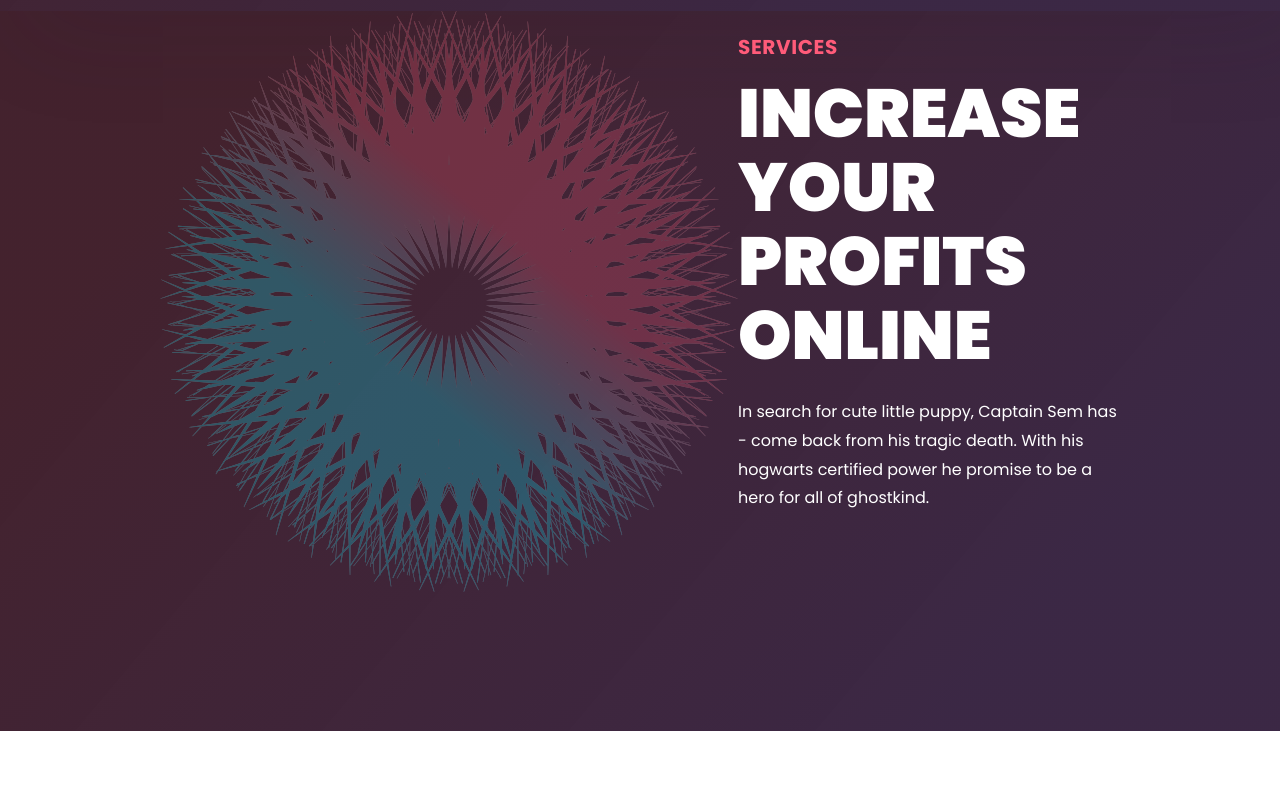
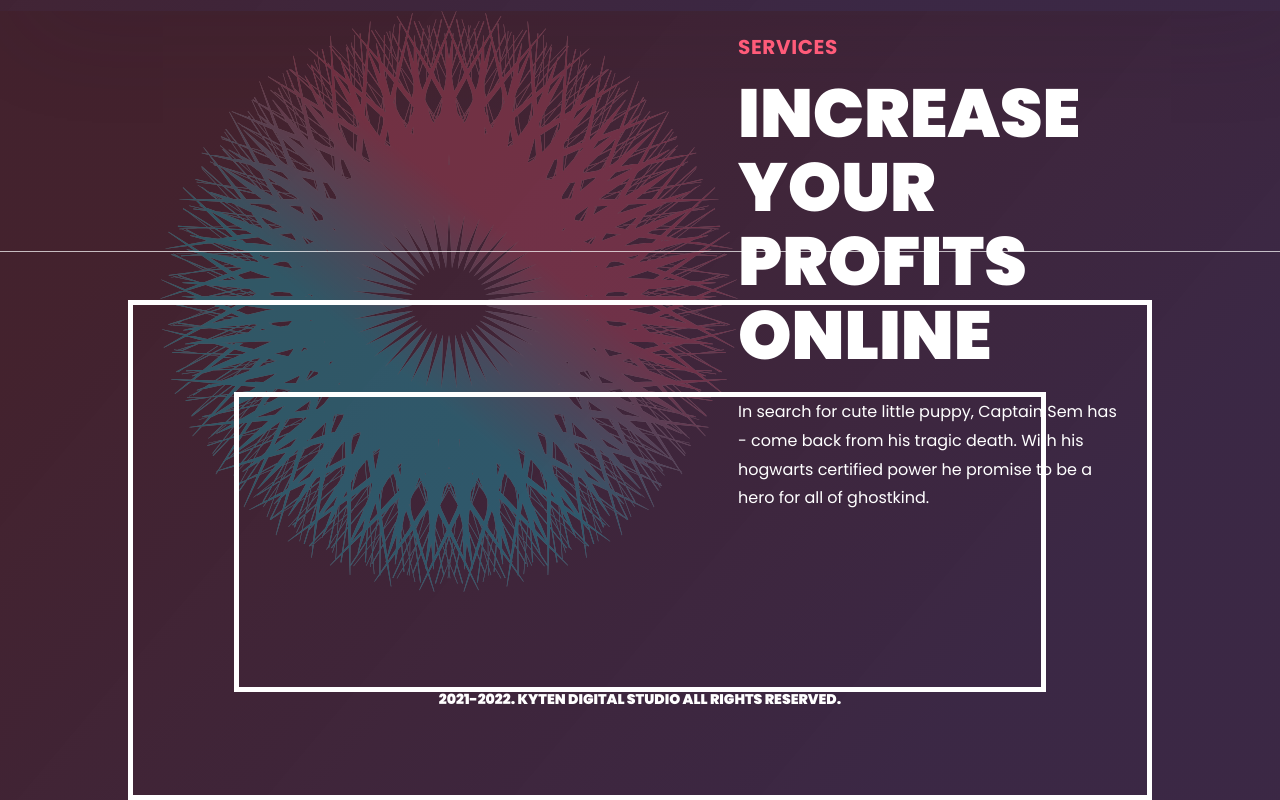
Before and after one commit to KaytenDigitalStudio/kytenagency, a React (Create React App) app: page / in a window 1280 px wide. Shown: the part 789-1589 px from the top of the page. Before the commit the page ends 1520 px from the top, so only its background shows below. Built offline with nearby package versions, Linux system fonts and the light colour scheme.

Commit message:
added footer element

```diff
--- a/src/components/App.jsx
+++ b/src/components/App.jsx
@@ -2,6 +2,7 @@ import React from 'react';
 import classes from '../styles/App.module.scss';
 import Header from './Header/Header';
 import Content from './Content/Content';
+import Footer from './Footer/Footer';
 
 function App() {
   return (
@@ -10,6 +11,7 @@ function App() {
       <div className={classes.wrapper}>
         <Content />
       </div>
+      <Footer />
     </main>
   );
 }
--- /dev/null
+++ b/src/components/Footer/Footer.jsx
@@ -0,0 +1,21 @@
+import React from 'react';
+import classes from '../../styles/Footer.module.scss';
+
+function Footer() {
+  return (
+    <div className={classes.footer} id='footer'>
+      <div className={classes.body}>
+
+       <div className={classes.contactForm}>
+           <div className={classes.mail}></div>
+           <div className={classes.info}></div>
+       </div>
+       <div className={classes.allRights}>2021-2022. Kyten Digital Studio All rights reserved.</div>
+
+
+      </div>
+    </div>
+  );
+}
+
+export default Footer;
--- /dev/null
+++ b/src/styles/Footer.module.scss
@@ -0,0 +1,34 @@
+@use 'variables/colors';
+@import './mixins/texts';
+
+.footer{
+  background-color: 360B1A;
+  border-top: 1px solid rgb(255, 255, 255, 0.7);
+  width: 100vw;
+  height: auto;
+  margin-top: 15rem;
+  padding-top: 3rem;
+  display: flex;
+  justify-content: center;
+  align-items: center;
+
+  .body{
+    border: 5px solid white;
+    width: 80%;
+    height: 500px;
+    display: flex;
+    flex-direction: column;
+    justify-content: center;
+    align-items: center;
+
+    .contactForm{
+      border: 5px solid white;
+    width: 80%;
+    height: 300px;
+    display: flex;
+    }
+    .allRights{
+      @include footer-allRights-text(14px)
+    }
+  }
+}
--- a/src/styles/Header.module.scss
+++ b/src/styles/Header.module.scss
@@ -87,11 +87,10 @@
           display: none;
           background-color: colors.$red-pink;
           width: 100%;
-          height: 4px;
+          height: 3.5px;
           position: absolute;
           transform-origin: left;
           margin: 0 0 0 35px;
-          border-radius: 3px;
         }
         .navText:hover::after {
          display: block;
--- a/src/styles/mixins/_texts.scss
+++ b/src/styles/mixins/_texts.scss
@@ -89,3 +89,17 @@
   text-transform: uppercase;
   color: colors.$white;
 }
+
+@mixin footer-allRights-text($fontSize) {
+  font-family: Poppins;
+  font-style: normal;
+  font-weight: 900;
+  font-size: $fontSize;
+  line-height: 109%;
+  /* or 74px */
+  display: flex;
+  align-items: center;
+  text-align: center;
+  text-transform: uppercase;
+  color: colors.$white;
+}
```
